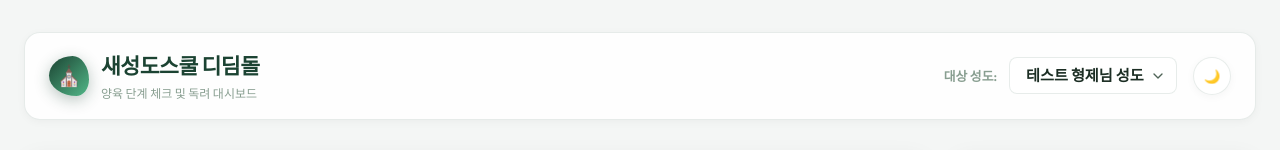
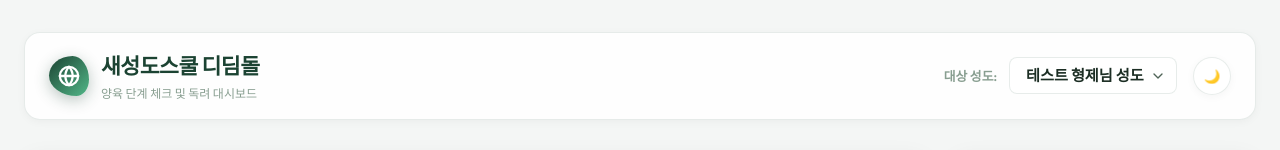
Before and after one commit to kingchamp3/saeseongdo-school, a React (Vite) app: page / in a window 1280 px wide. Shown: the top 150 px of the page. Built offline with nearby package versions, Linux system fonts and the light colour scheme.

Commit message:
Replace church emoji with styled SVG globe representing official mark

```diff
--- a/src/App.jsx
+++ b/src/App.jsx
@@ -269,7 +269,11 @@ export default function App() {
             style={{ cursor: "pointer", userSelect: "none" }}
             title="새성도스쿨 디딤돌"
           >
-            ⛪
+            <svg width="22" height="22" viewBox="0 0 24 24" fill="none" stroke="currentColor" strokeWidth="2.5" strokeLinecap="round" strokeLinejoin="round">
+              <circle cx="12" cy="12" r="10" />
+              <path d="M2 12h20" />
+              <path d="M12 2a15.3 15.3 0 0 1 4 10 15.3 15.3 0 0 1-4 10 15.3 15.3 0 0 1-4-10 15.3 15.3 0 0 1 4-10z" />
+            </svg>
           </div>
           <div className="logo-text">
             <h1>새성도스쿨 디딤돌</h1>
```
